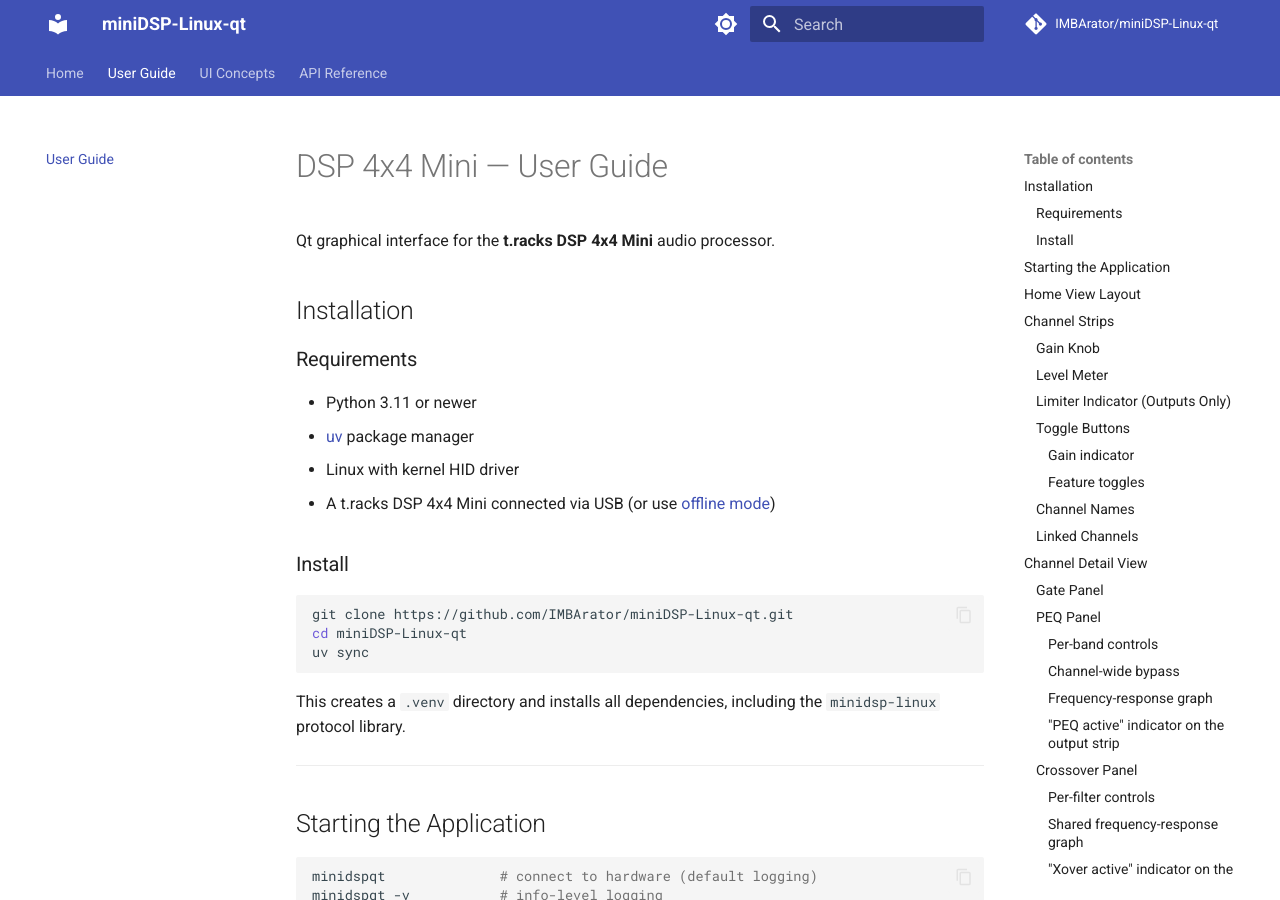
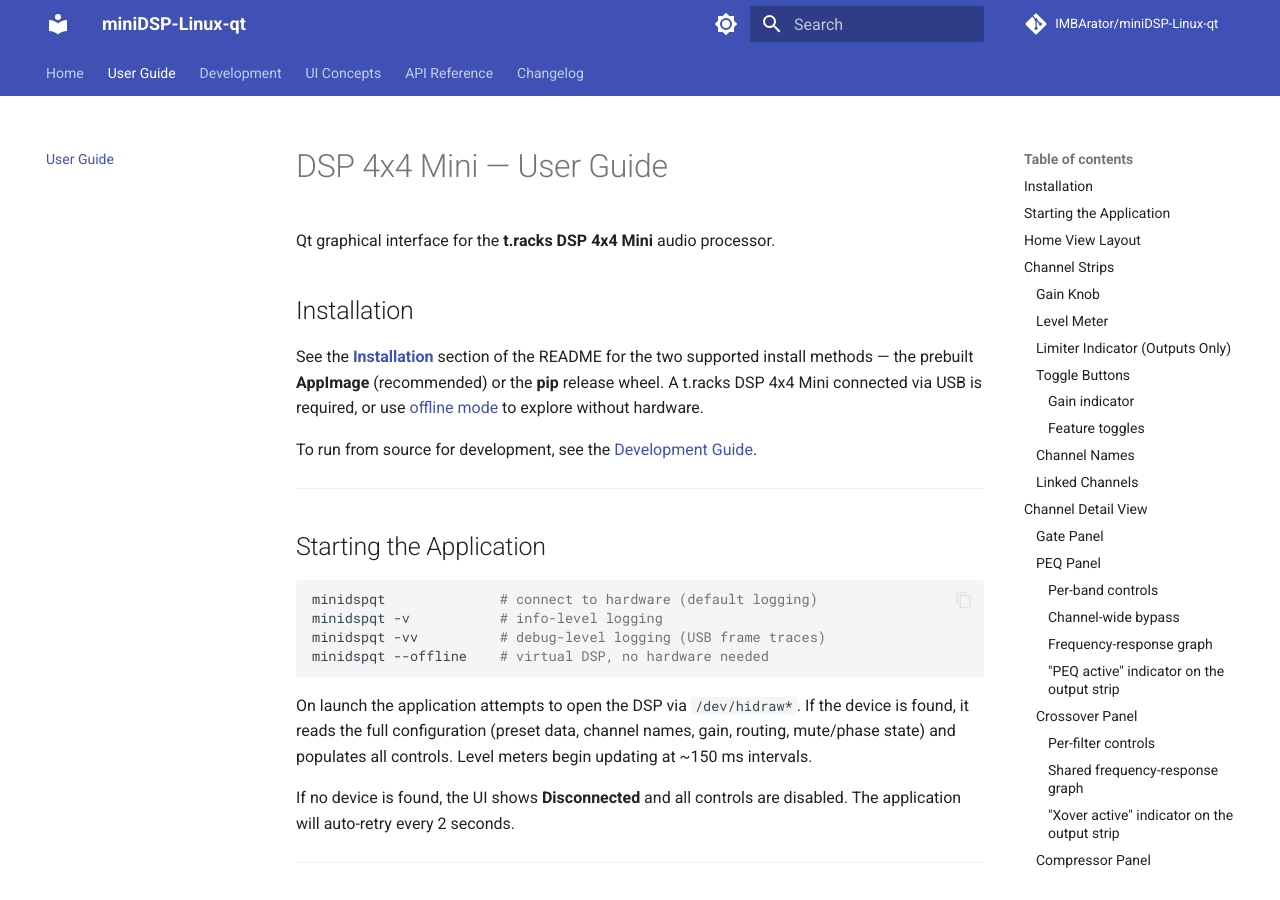
Before and after one commit to IMBArator/miniDSP-Linux-qt, an MkDocs documentation site: the page built from docs/user-guide.md, in a window 1280 px wide and 900 px high. Built offline with MkDocs 1.6.1 and Material for MkDocs 9.7.7, drawn with Linux system fonts in a browser that asks for light colours; comment, search, counter and statistics services are not loaded.

Commit message:
docs: split developer guide out of README and wire up docs site
Trim README.md to an end-user document: reorder to Installation → Usage →
Permissions → Features, and add a user-focused Installation section
covering the prebuilt AppImage and the pip release wheel. Relocate all
contributor material (requirements, dev-env setup, local protocol-library
override, running tests, building the AppImage, delta updates, releasing,
repository structure) into a new docs/development.md.

Surface the changelog on the docs site via a docs/changelog.md
transclusion page plus a Changelog nav entry, mirroring the upstream
miniDSP-Linux setup.

De-duplicate the user guide's Installation section so it points at the
README's Installation section instead of repeating install steps.

Extend docs/hooks.py to remap the new repo-root-relative links
(../CHANGELOG.md, ../README.md) so they resolve on the rendered site
while staying GitHub-friendly in source.

````diff
--- a/docs/user-guide.md
+++ b/docs/user-guide.md
@@ -4,22 +4,9 @@
 
 ## Installation
 
-### Requirements
+See the [**Installation**](../README.md#installation) section of the README for the two supported install methods — the prebuilt **AppImage** (recommended) or the **pip** release wheel. A t.racks DSP 4x4 Mini connected via USB is required, or use [offline mode](#offline-mode) to explore without hardware.
 
-- Python 3.11 or newer
-- [uv](https://docs.astral.sh/uv/) package manager
-- Linux with kernel HID driver
-- A t.racks DSP 4x4 Mini connected via USB (or use [offline mode](#offline-mode))
-
-### Install
-
-```bash
-git clone https://github.com/IMBArator/miniDSP-Linux-qt.git
-cd miniDSP-Linux-qt
-uv sync
-```
-
-This creates a `.venv` directory and installs all dependencies, including the `minidsp-linux` protocol library.
+To run from source for development, see the [Development Guide](development.md).
 
 ---
 
--- a/mkdocs.yml
+++ b/mkdocs.yml
@@ -81,5 +81,7 @@
 nav:
   - Home: index.md
   - User Guide: user-guide.md
+  - Development: development.md
   - UI Concepts: concepts.md
   - API Reference: api/
+  - Changelog: changelog.md
````
Also changed, not shown: README.md (+60 -213 lines), docs/changelog.md (added, +3 -0 lines), docs/development.md (added, +198 -0 lines), docs/hooks.py (+10 -6 lines).
